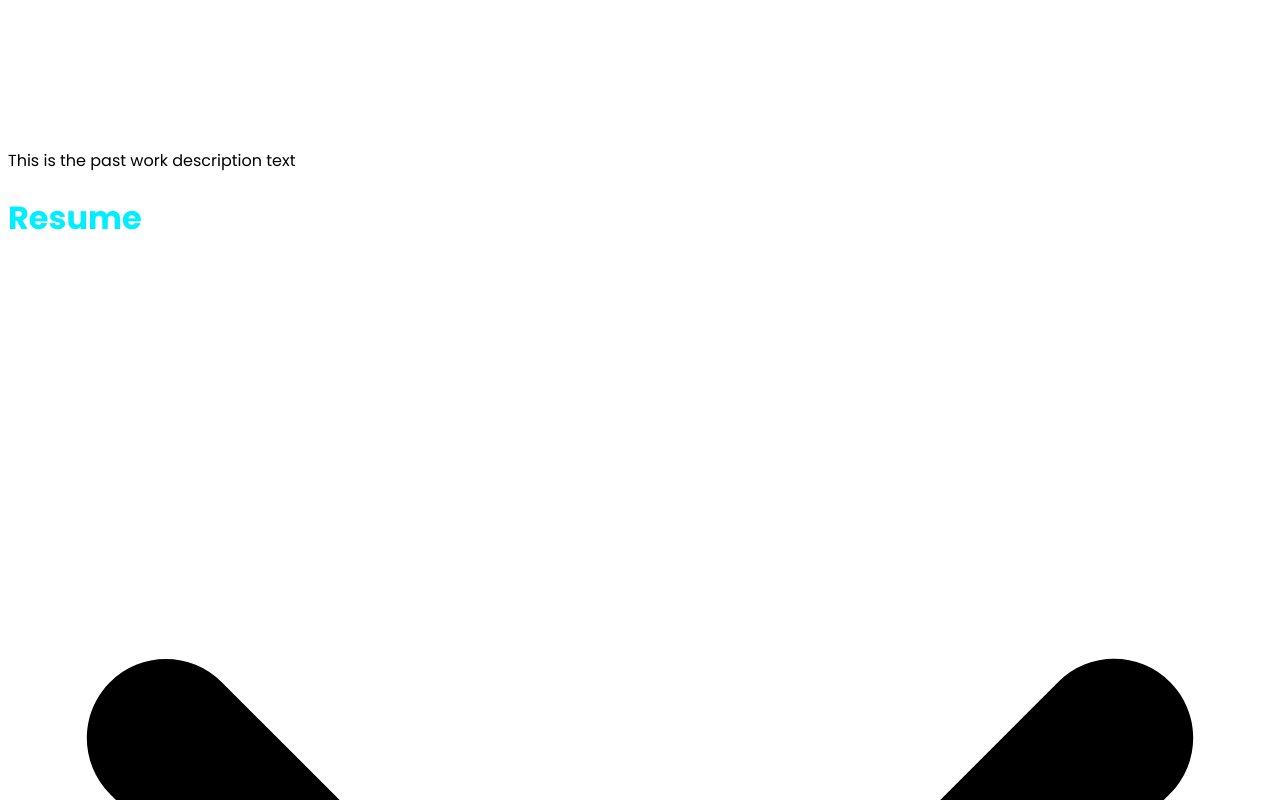
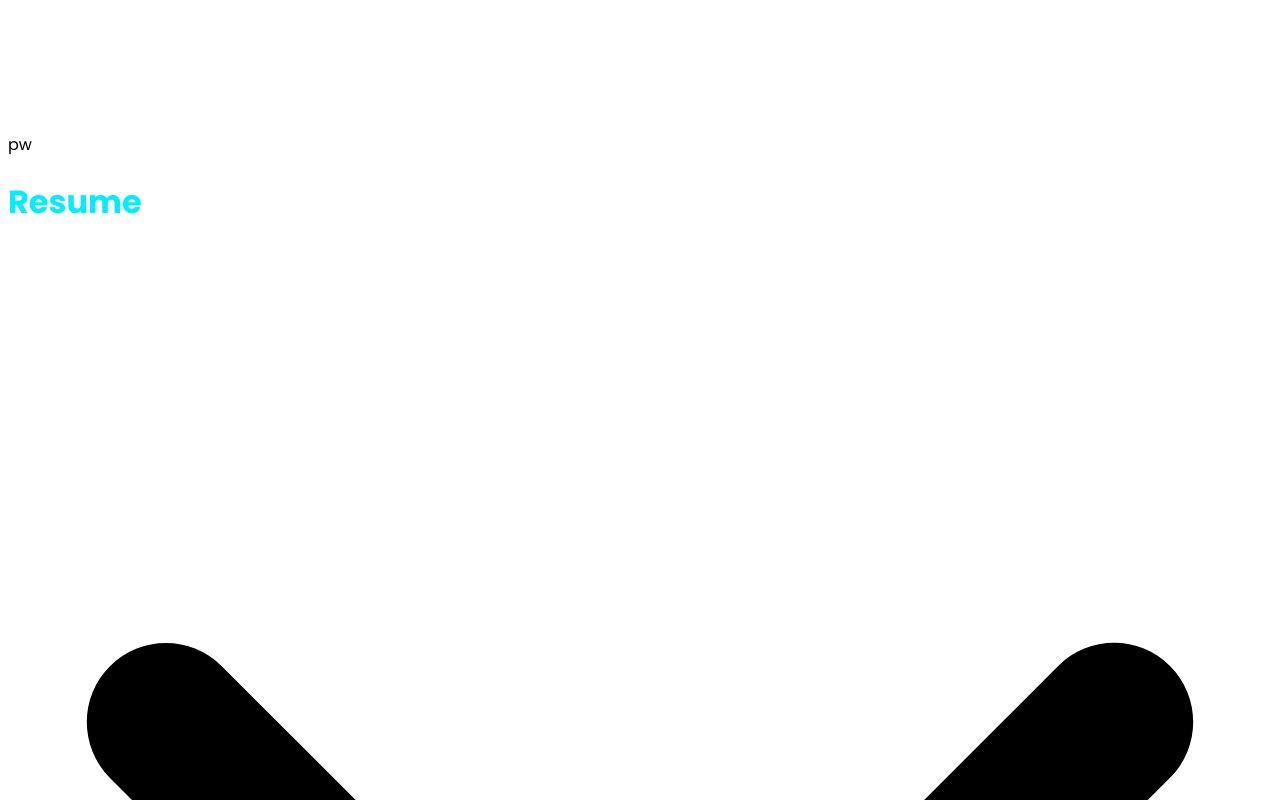
Before and after one commit to Bryce-Stabenow/new-portfolio-site, a Vue app: page / in a window 1280 px wide. Shown: the part 4360-5160 px from the top of the page. Built offline with nearby package versions, Linux system fonts and the light colour scheme.

Commit message:
update card order rendering

```diff
--- a/src/components/Card.vue
+++ b/src/components/Card.vue
@@ -12,19 +12,61 @@
                 :class="[expanded ? 'rotate-180' : '']"
                 >
         </div>
-        <p
-            v-if="contactMe===false"
-            class="text-justify"
-            :class="{ hidden: !expanded}"
-        >{{ description }}</p>
-        <ul
-            v-else
-            :class="{ hidden: !expanded}"
-        >If you want to get in touch...
+
+        <div v-if="this.cardType==='aboutMe'" :class="{ hidden: !expanded}">
+            <p class="text-justify">
+                Hello! 👋 I'm a full-stack web developer located in the Phoenix metro area. I create websites and business solutions for all kinds of clients. Whether you are a small business or an industry leader, I can build web applications for any problem you face and create modern, SEO-friendly websites for any purpose. Expand the other sections to see some of my recent work!
+            </p>
+        </div>
+
+        <div v-if="this.cardType==='pastWork'" :class="{ hidden: !expanded}">
+            pw
+        </div>
+
+        <div v-if="this.cardType==='resume'" :class="{ hidden: !expanded}">
+            <ul>
+                Work Experience:
+                <li>QA Manager & Software Developer
+                    <ul>
+                        <li>iVisa.com | 2022-Present</li>
+                    </ul>
+                </li>
+                <li>Freelance Web Designer
+                    <ul>
+                        <li>2020-Present</li>
+                    </ul>
+                </li>
+                <li>High School English Teacher
+                    <ul>
+                        <li>2018-2022</li>
+                    </ul>
+                </li>
+            </ul>
+            <hr />
+            <ul>
+                Programming Languages and Tools:
+                <li>HTML, CSS, and JS</li>
+                <li>Vue and React</li>
+                <li>Node, particularly with Express</li>
+                <li>TailwindCSS</li>
+                <li>PHP Laravel</li>
+                <li>MongoDB, Firebase, and mySQL</li>
+            </ul>
+            <hr />
+            <ul>
+                Education:
+                <li> Bachelors of Art - SIUe, 2018</li>
+            </ul>
+        </div>
+
+        <div v-if="this.cardType==='contactMe'" :class="{ hidden: !expanded}">
+            <ul>
+                If you want to get in touch...
                 <li class="mt-4">Tweet me <a href="https://www.twitter.com/BryceStabenow" target="_blank" rel="noopener noreferrer">@BryceStabneow</a></li>
                 <li><a href="mailto: brycestabenow617@gmail.com">Email me</a></li>
                 <li>Send a raven to <a href="https://www.youtube.com/watch?v=SkWbkcm0WA8" target="_blank" rel="noopener noreferrer">Winterfell</a></li>
             </ul>
+        </div>
     </div>
 </template>
 
@@ -32,14 +74,13 @@
 export default {
     props: {
         cardTitle: String,
-        description: String,
         open: {
             type: Boolean,
             default: false,
         },
-        contactMe: {
-            type: Boolean,
-            default: false,
+        cardType: {
+            type: String,
+            default: 'aboutMe',
         }
     },
 
@@ -61,6 +102,10 @@ export default {
 ul{
     list-style: circle inside;
 }
+li > ul {
+    list-style: square inside;
+    margin-left: 2rem;
+}
 a{
     text-decoration: underline;
     font-weight: bold;
@@ -68,4 +113,8 @@ a{
 a:hover{
     cursor: pointer;
 }
+hr{
+    margin: 2rem auto;
+    width: 40px;
+}
 </style>
--- a/src/components/CardContainer.vue
+++ b/src/components/CardContainer.vue
@@ -2,24 +2,23 @@
     <div class="flex flex-col px-5 py-5">
         <card
             card-title="About Me"
-            description="Hello! 👋 I'm a full-stack web developer located in the Phoenix metro area. I create websites and business solutions for all kinds of clients. Whether you are a small business or an industry leader, I can build web applications for any problem you face and create modern, SEO-friendly websites for any purpose. Expand the other sections to see some of my recent work!"
+            :card-type="'aboutMe'"
             :open="true"
         ></card>
 
         <card
             card-title="Past Work"
-            description="This is the past work description text"
+            :card-type="'pastWork'"
         ></card>
 
         <card
             card-title="Resume"
-            description="This is the resume description text"
+            :card-type="'resume'"
         ></card>
 
         <card
             card-title="Contact Me"
-            description=""
-            :contactMe="true"
+            :card-type="'contactMe'"
         ></card>
     </div>
 </template>
```
Lines whose indentation alone changed are shown as unchanged.
